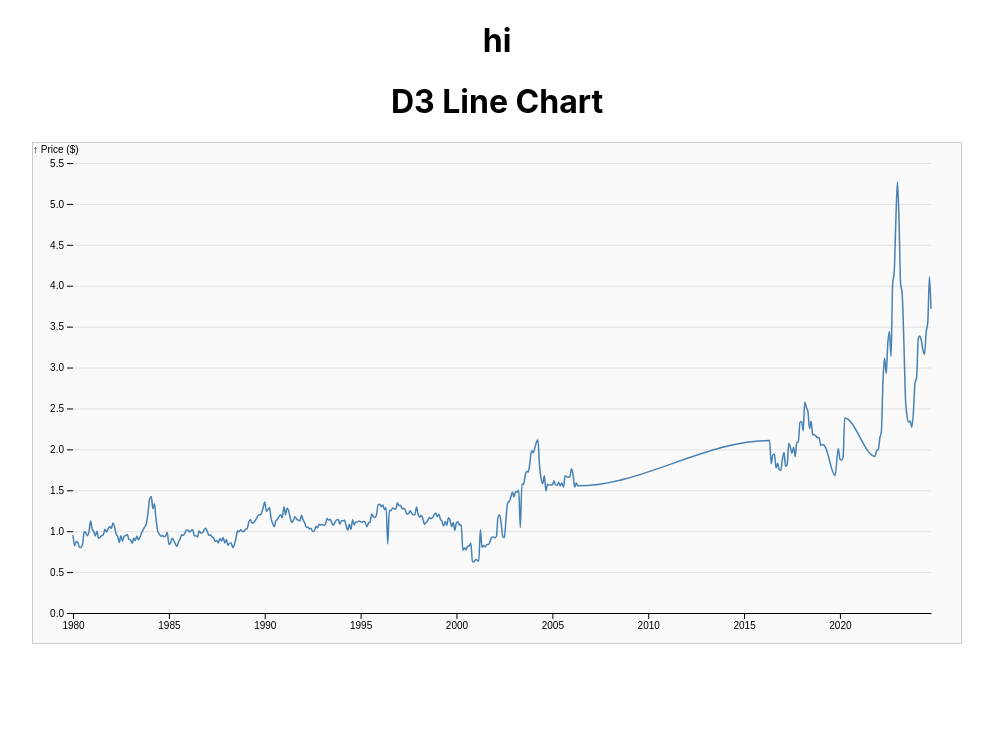
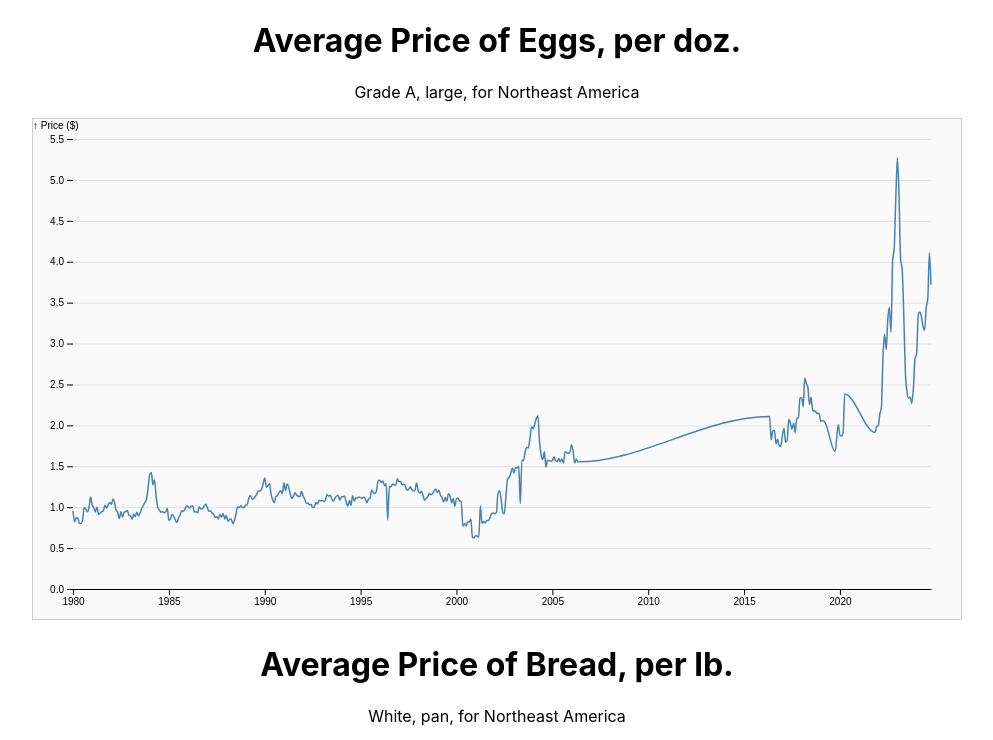
Before and after one commit to riaaa16/eggs, a React (Create React App) app: page / in a window 1280 px wide. Shown: the top 740 px of the page, without its empty margins (143-1136 px from the left). Built offline with nearby package versions, Linux system fonts and the light colour scheme.

Commit message:
Line chart takes in two props, making it re-usable

```diff
--- a/src/App.js
+++ b/src/App.js
@@ -4,8 +4,16 @@ import LineChart from './charts/LineChart';
 function App() {
   return (
     <div className="App">
-      <h1>hi</h1>
-      <LineChart></LineChart>
+      <LineChart
+        filepath={'/data/Eggs/Eggs, grade A, large, per doz. in NE avg.csv'}
+        title={"Average Price of Eggs, per doz."}
+        subtitle={"Grade A, large, for Northeast America"}
+      />
+      <LineChart
+        filepath={'/data/Bread/Bread, white, pan, per lb. (453.6 gm) in NE avg..csv'}
+        title={"Average Price of Bread, per lb."}
+        subtitle={"White, pan, for Northeast America"}
+      />
     </div>
   );
 }
--- a/src/charts/LineChart.jsx
+++ b/src/charts/LineChart.jsx
@@ -5,13 +5,13 @@ D3 Line Chart Source Code: https://observablehq.com/@d3/line-chart/2
 import React, { useEffect, useRef, useState } from "react";
 import * as d3 from "d3";
 
-const LineChart = () => {
+const LineChart = ({ filepath, title, subtitle }) => {
   const svgRef = useRef(); // Reference to the SVG element
   const [data, setData] = useState(null); // Store loaded CSV data
 
   // Load data from CSV
   useEffect(() => {
-    d3.csv("/data/Eggs/Eggs, grade A, large, per doz. in NE avg.csv")
+    d3.csv(filepath)
       .then((loadedData) => {
         const formattedData = [];
 
@@ -34,7 +34,7 @@ const LineChart = () => {
       .catch((error) => {
         console.error("Error loading CSV:", error);
       });
-  }, []);
+  }, [filepath]);
 
   /*
   Helper Function
@@ -51,10 +51,6 @@ const LineChart = () => {
   // Render chart when data is available
   useEffect(() => {
     if (!data) return; // Skip rendering if data isn't loaded
-
-    console.log("Parsed Data:", data);
-    console.log("X Domain:", d3.extent(data, (d) => d.date));
-    console.log("Y Domain:", [0, d3.max(data, (d) => d.value)]);
 
     const width = 928;
     const height = 500;
@@ -119,9 +115,15 @@ const LineChart = () => {
 
   return (
     <div>
-      <h1>D3 Line Chart</h1>
+        <h1>{title}</h1>
+        <p>{subtitle}</p>
       {data ? (
-        <svg ref={svgRef} width={928} height={500} style={{ border: "1px solid #ccc", background: "#fafafa" }} />
+        <svg
+          ref={svgRef}
+          width={928}
+          height={500}
+          style={{ border: "1px solid #ccc", background: "#fafafa" }}
+        />
       ) : (
         <p>Loading data...</p>
       )}
```
Also changed, not shown: 1 other file (tests, documents, lock files or other folders).
